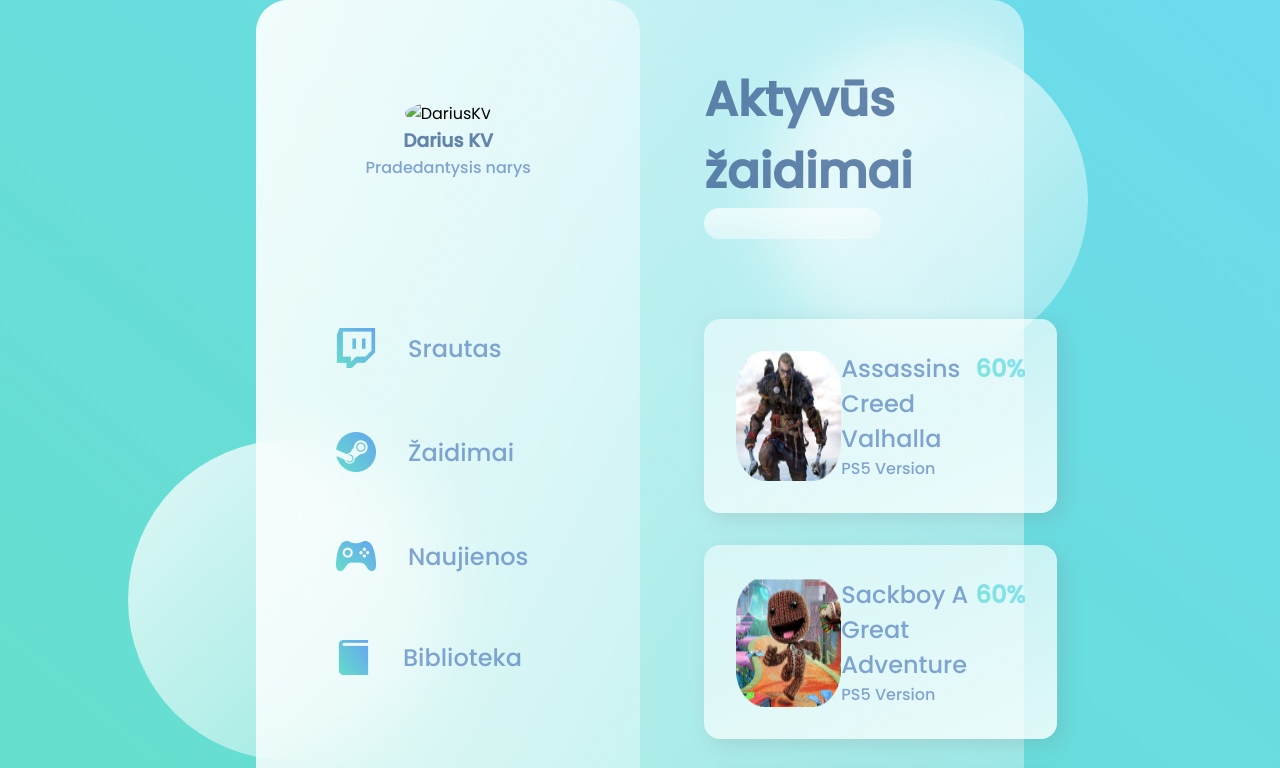
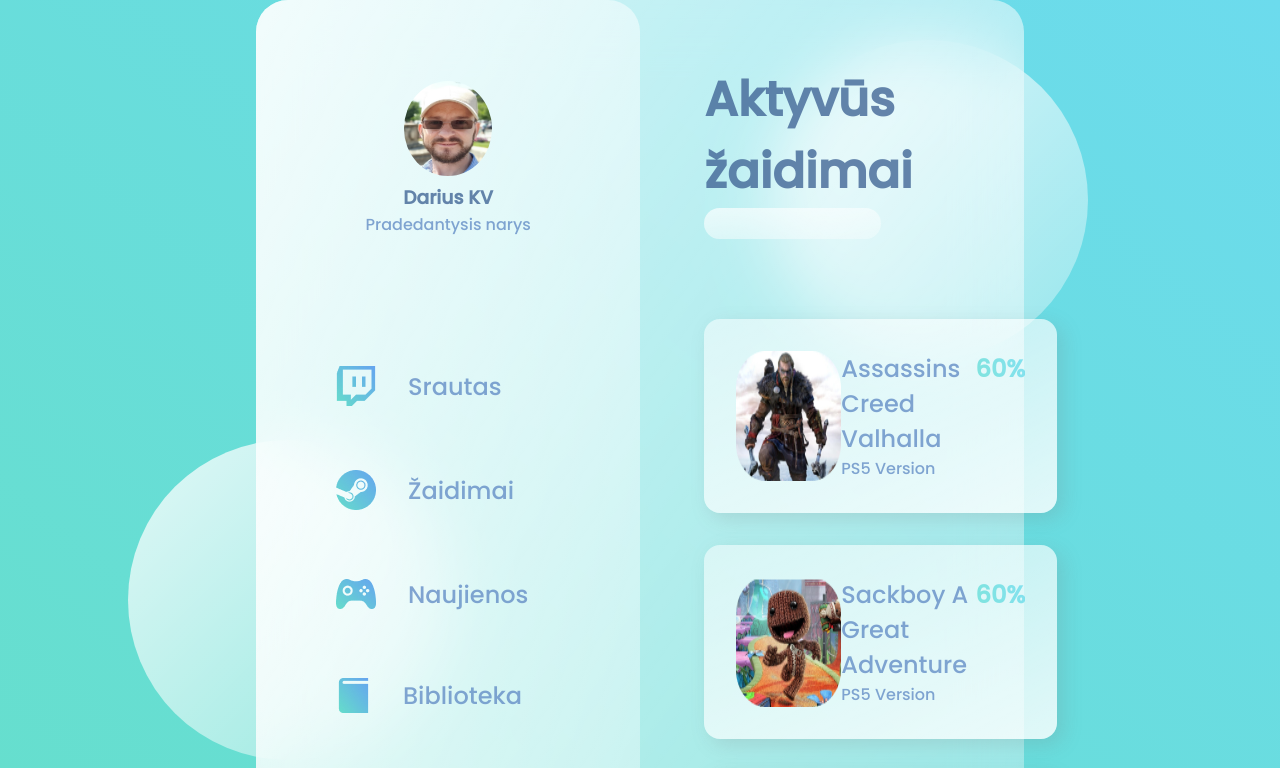
Before and after one commit to dkvietelaitis/Glass-website, a plain HTML site: page index.html in a window 1280 px wide. Shown: the top 768 px of the page. Drawn offline with Linux system fonts and the light colour scheme.

Commit message:
Update index.html

```diff
--- a/index.html
+++ b/index.html
@@ -15,7 +15,7 @@
         <section class="glass">
             <div class="dashboard">
                 <div class="user">
-                    <img class="avatar" src="../avatar.jpg" alt="DariusKV">
+                    <img class="avatar" src="images/avatar.jpg" alt="DariusKV">
                     <h3>Darius KV</h3>
                     <p>Pradedantysis narys</p>
                 </div>
```
